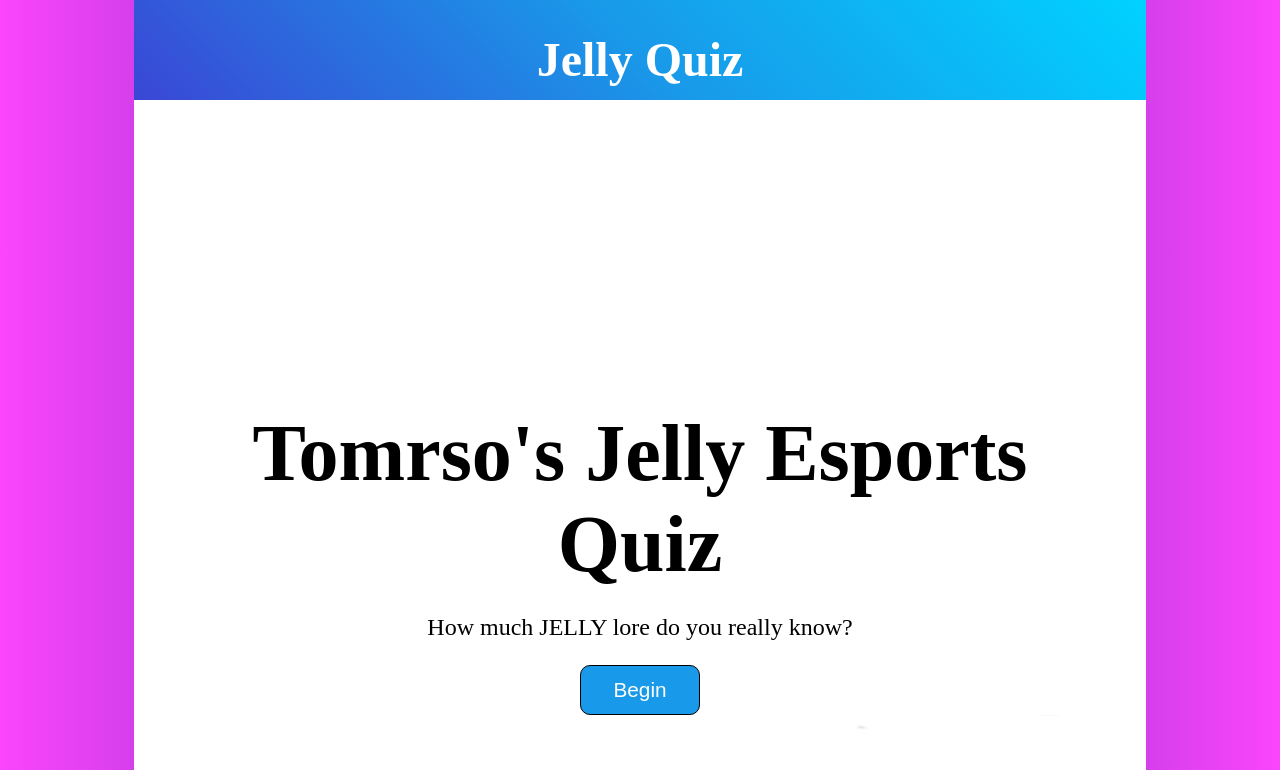
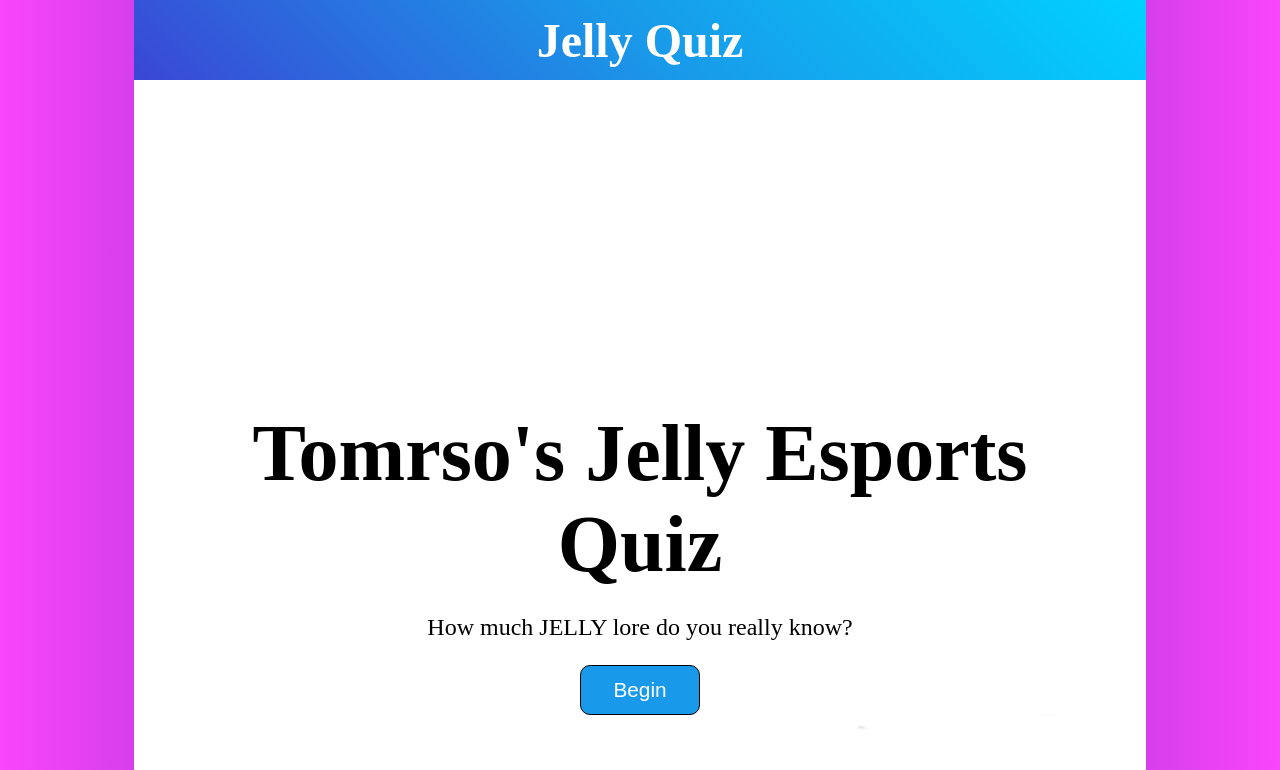
Before and after one commit to Tomrso/quizapp, a React (Create React App) app: page / in a window 1280 px wide. Shown: the top 770 px of the page. Built offline with nearby package versions, Linux system fonts and the light colour scheme.

Commit message:
modified:   src/styles.css

```diff
--- a/src/styles.css
+++ b/src/styles.css
@@ -56,12 +56,14 @@ button {
     position: absolute;
     background: linear-gradient(45deg, #3a47d5 0%, rgb(25,153,233) 50%, #00d2ff 100% );
     color: white;
-    height: 100px;
+    height: 80px;
     width: 79%;
     max-width: 1200px;
     min-width: 750px;
     top:0;
-    text-align: center;
+    justify-content: center;
+    display: flex;
+    align-items: center;
 }
 
 .navbarTitle {
```
